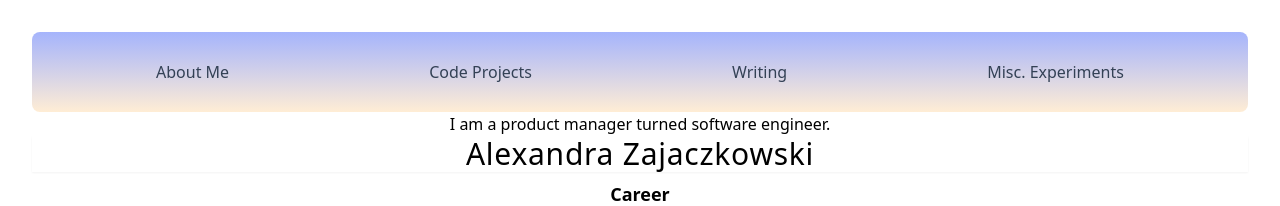
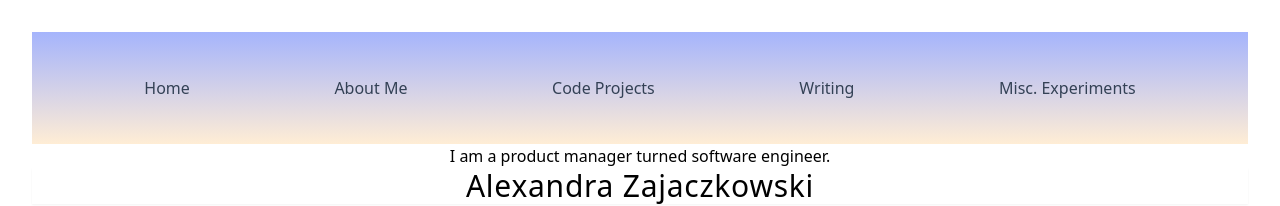
Before and after one commit to LadyBlue1990/LadyBlue1990.github.io, a React (Vite) app: page / in a window 1280 px wide. Shown: the top 206 px of the page. Built offline with nearby package versions, Linux system fonts and the light colour scheme.

Commit message:
Added a Home page to the header

```diff
--- a/src/Menu.jsx
+++ b/src/Menu.jsx
@@ -1,11 +1,19 @@
 function Menu() {
 
 return(
-    <div className="grid w-full place-items-center overflow-x-scroll rounded-lg p-6 lg:overflow-visible bg-gradient-to-b from-indigo-300 to- bg-orange-100">
+    <div className="grid w-full place-items-center overflow-x-scroll p-10 lg:overflow-visible bg-gradient-to-b from-indigo-300 to- bg-orange-100">
         <div className="w-full">
           <div className="relative right-0">
 
             <ul className="relative flex list-none flex-wrap">
+             <li className="z-30 flex-auto text-center">
+                <a
+                  className="text-slate-700 z-30 mb-0 flex w-full cursor-pointer items-center justify-center rounded-lg border-0 bg-inherit px-0 py-1 transition-all ease-in-out"
+                  href="index.html"
+                >
+                  <button className="fun-button">Home</button>
+                  </a>
+                  </li>
               <li className="z-30 flex-auto text-center">
                 <a
                   className="text-slate-700 z-30 mb-0 flex w-full cursor-pointer items-center justify-center rounded-lg border-0 bg-inherit px-0 py-1 transition-all ease-in-out"
```
